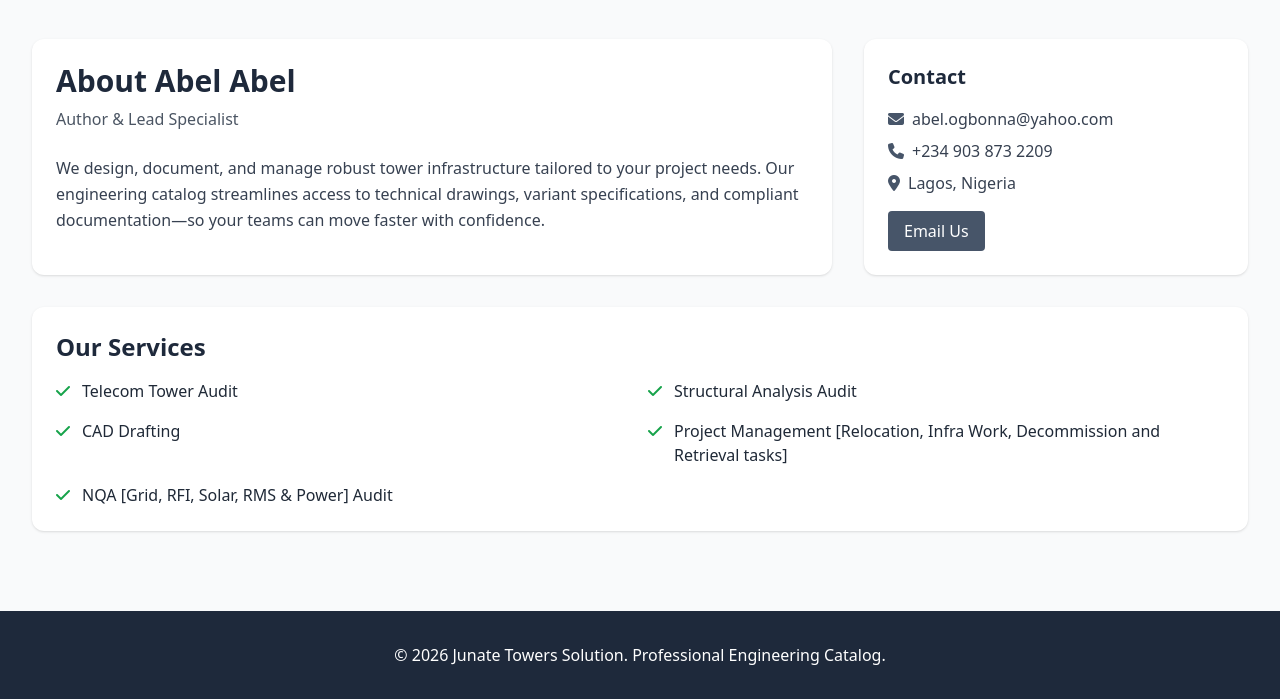
After one commit to Junate-World/Junate_Towers, a Flask app: page /about in a window 1280 px wide. The commit adds this page. Shown: the part 393-1092 px from the top of the page. Run offline with Flask 3, Linux system fonts and the light colour scheme; some libraries are stand-ins or nearby versions.

Commit message:
about page

```diff
--- a/app/main/routes.py
+++ b/app/main/routes.py
@@ -82,3 +82,26 @@
 def internal_error(error):
     db.session.rollback()
     return render_template('500.html'), 500
+
+# About page
+@bp.route('/about')
+def about():
+    author = {
+        'name': 'Abel Abel',
+        'role': 'Author & Lead Specialist',
+        'image_url': url_for('static', filename='images/author.jpg')
+    }
+    contact = {
+        'email': 'abel.ogbonna@yahoo.com',
+        'phone': '+234 903 873 2209',
+        'address': 'Lagos, Nigeria',
+        'banner_image': url_for('static', filename='images/contact.jpg')
+    }
+    services = [
+        'Telecom Tower Audit',
+        'Structural Analysis Audit',
+        'CAD Drafting',
+        'Project Management [Relocation, Infra Work, Decommission and Retrieval tasks]',
+        'NQA [Grid, RFI, Solar, RMS & Power] Audit'
+    ]
+    return render_template('about.html', author=author, contact=contact, services=services)
--- /dev/null
+++ b/app/templates/about.html
@@ -0,0 +1,52 @@
+{% extends "base.html" %}
+
+{% block title %}About - Junate Towers{% endblock %}
+
+{% block content %}
+<div class="space-y-8">
+    <!-- Banner with author image overlay -->
+    <div class="relative rounded-xl overflow-hidden shadow-lg">
+        <img src="{{ contact.banner_image }}" alt="Contact banner" class="w-full h-64 object-cover">
+        <div class="absolute -bottom-10 left-6">
+            <img src="{{ author.image_url }}" alt="Author photo" class="w-24 h-24 rounded-full border-4 border-white shadow-md object-cover">
+        </div>
+    </div>
+
+    <div class="pt-12 grid grid-cols-1 md:grid-cols-3 gap-8">
+        <!-- Author -->
+        <div class="md:col-span-2 bg-white rounded-xl p-6 shadow">
+            <h1 class="text-3xl font-bold text-engineering-800 mb-2">About {{ author.name }}</h1>
+            <p class="text-gray-600 mb-6">{{ author.role }}</p>
+            <p class="text-gray-700 leading-relaxed">
+                We design, document, and manage robust tower infrastructure tailored to your project needs. Our
+                engineering catalog streamlines access to technical drawings, variant specifications, and compliant
+                documentation—so your teams can move faster with confidence.
+            </p>
+        </div>
+
+        <!-- Contact -->
+        <div class="bg-white rounded-xl p-6 shadow">
+            <h2 class="text-xl font-semibold text-engineering-800 mb-4">Contact</h2>
+            <ul class="space-y-2 text-gray-700">
+                <li><i class="fas fa-envelope mr-2 text-engineering-600"></i>{{ contact.email }}</li>
+                <li><i class="fas fa-phone mr-2 text-engineering-600"></i>{{ contact.phone }}</li>
+                <li><i class="fas fa-location-dot mr-2 text-engineering-600"></i>{{ contact.address }}</li>
+            </ul>
+            <a href="mailto:{{ contact.email }}" class="inline-block mt-4 px-4 py-2 bg-engineering-600 text-white rounded hover:bg-engineering-700">Email Us</a>
+        </div>
+    </div>
+
+    <!-- Services -->
+    <div class="bg-white rounded-xl p-6 shadow">
+        <h2 class="text-2xl font-semibold text-engineering-800 mb-4">Our Services</h2>
+        <div class="grid grid-cols-1 md:grid-cols-2 gap-4">
+            {% for svc in services %}
+            <div class="flex items-start space-x-3">
+                <i class="fas fa-check text-green-600 mt-1"></i>
+                <span class="text-gray-800">{{ svc }}</span>
+            </div>
+            {% endfor %}
+        </div>
+    </div>
+</div>
+{% endblock %}
--- a/app/templates/base.html
+++ b/app/templates/base.html
@@ -53,6 +53,10 @@
                 </div>
 
                 <div class="flex items-center space-x-4">
+                    <a href="{{ url_for('main.about') }}" class="text-white hover:text-gray-300 transition">
+                        <i class="fas fa-user"></i>
+                        <span class="ml-1 hidden md:inline">About</span>
+                    </a>
                     <!-- Search -->
                     <form action="{{ url_for('main.search') }}" method="GET" class="hidden md:block">
                         <div class="relative">
```
Also changed, not shown: app/static/images/author.jpeg (added).
